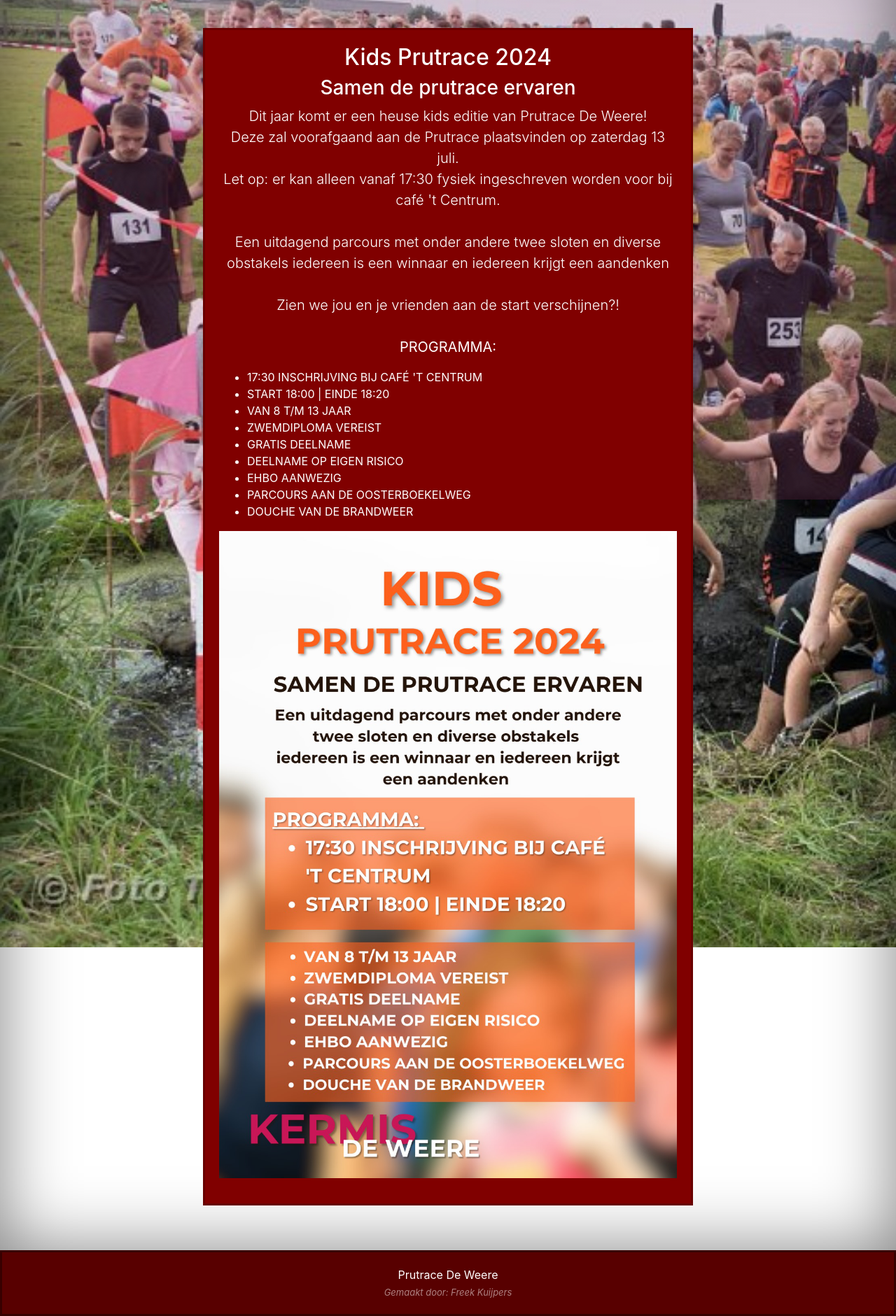
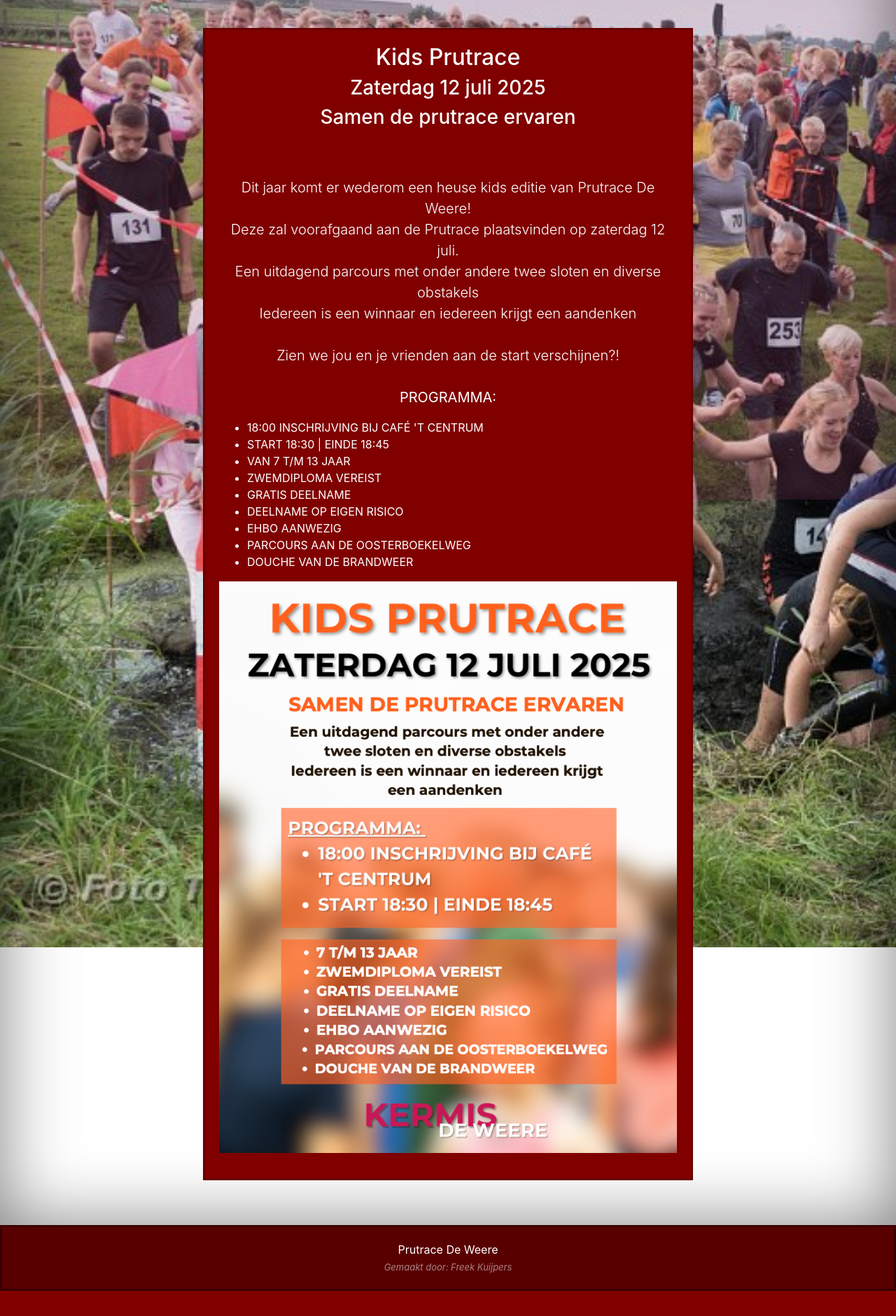
Before and after one commit to sjerdo/prutracedeweere.nl, a PHP site: page /kinderprutrace in a window 1280 px wide. Shown: the part 86-1967 px from the top of the page at 70% size. After the commit the page ends 1931 px from the top, so only its background shows below. Run offline with PHP 8.4, Linux system fonts and the light colour scheme; some libraries are stand-ins or nearby versions.

Commit message:
feat: add Kinder Prutrace 2025

```diff
--- a/PrutRace/index.php
+++ b/PrutRace/index.php
@@ -22,7 +22,7 @@
           </p>
 
 
-          <h3 class="cover-heading">Kids Prutrace</h3>
+          <h3 class="cover-heading">Kids Prutrace 2025</h3>
             <p class="lead">
                 Dit jaar is er ook een kinder prutrace. Voor meer info, bekijk de <a href="/kinderprutrace">Kinder Prutrace</a>.
             </p>
--- a/PrutRace/kinderprutrace.php
+++ b/PrutRace/kinderprutrace.php
@@ -16,24 +16,24 @@ include "./assets/components/head.phtml" ?>
         <div class="cover-container">
 
             <div id="home" class="inner cover">
-                <h2 class="cover-heading">Kids Prutrace 2024</h2>
+                <h2 class="cover-heading">Kids Prutrace</h2>
+                <h3 class="cover-heading">Zaterdag 12 juli 2025</h3>
                 <h3 class="cover-heading">Samen de prutrace ervaren</h3>
 
-                <p class="lead">
-                    Dit jaar komt er een heuse kids editie van Prutrace De Weere!<br>
-                    Deze zal voorafgaand aan de Prutrace plaatsvinden op zaterdag 13 juli.<br>
-                    Let op: er kan alleen vanaf 17:30 fysiek ingeschreven worden voor bij café 't Centrum.<br><br>
+                <p class="lead"><br><br>
+                    Dit jaar komt er wederom een heuse kids editie van Prutrace De Weere!<br>
+                    Deze zal voorafgaand aan de Prutrace plaatsvinden op zaterdag 12 juli.<br>
 
-                    Een uitdagend parcours met onder andere twee sloten en diverse obstakels iedereen is een winnaar en
-                    iedereen krijgt een aandenken<br><br>
+                    Een uitdagend parcours met onder andere twee sloten en diverse obstakels<br>
+                    Iedereen is een winnaar en iedereen krijgt een aandenken<br><br>
 
                     Zien we jou en je vrienden aan de start verschijnen?!<br><br>
 
                     <strong>PROGRAMMA:</strong><br>
                 <ul style="text-align: left">
-                    <li>17:30 INSCHRIJVING BIJ CAFÉ 'T CENTRUM</li>
-                    <li>START 18:00 | EINDE 18:20</li>
-                    <li>VAN 8 T/M 13 JAAR</li>
+                    <li>18:00 INSCHRIJVING BIJ CAFÉ 'T CENTRUM</li>
+                    <li>START 18:30 | EINDE 18:45</li>
+                    <li>VAN 7 T/M 13 JAAR</li>
                     <li>ZWEMDIPLOMA VEREIST</li>
                     <li>GRATIS DEELNAME</li>
                     <li>DEELNAME OP EIGEN RISICO</li>
@@ -45,7 +45,7 @@ include "./assets/components/head.phtml" ?>
 
                 <p class="lead">
 
-                    <img src="/assets/img/kinderprutrace_2024.png" alt="Kinderprutrace" width="100%"
+                    <img src="/assets/img/kinderprutrace_2025.png" alt="Kinderprutrace 2025" width="100%"
                          alt="Kids Prutrace">
 
                 </p>
```
Also changed, not shown: PrutRace/assets/img/kinderprutrace_2025.png (added).
